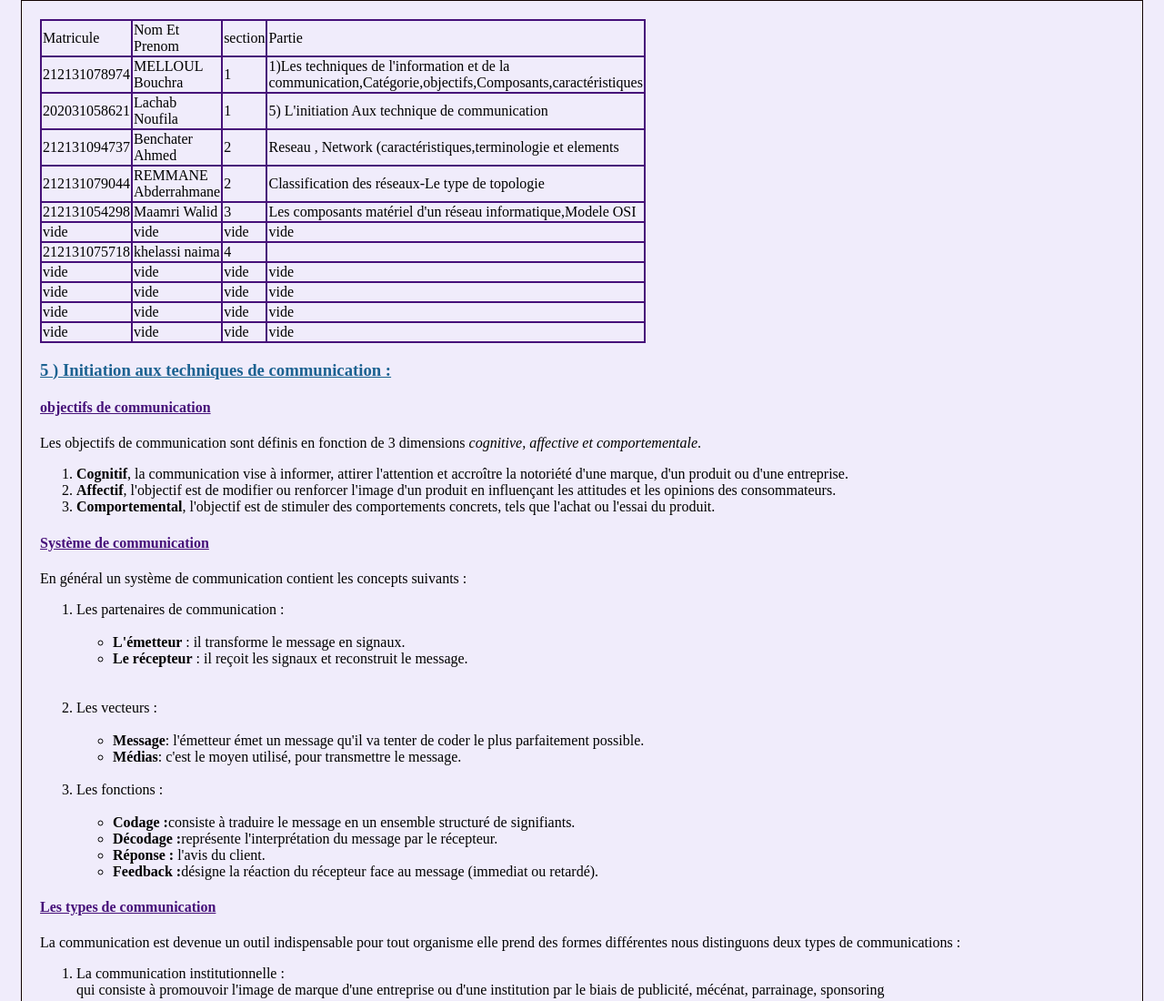
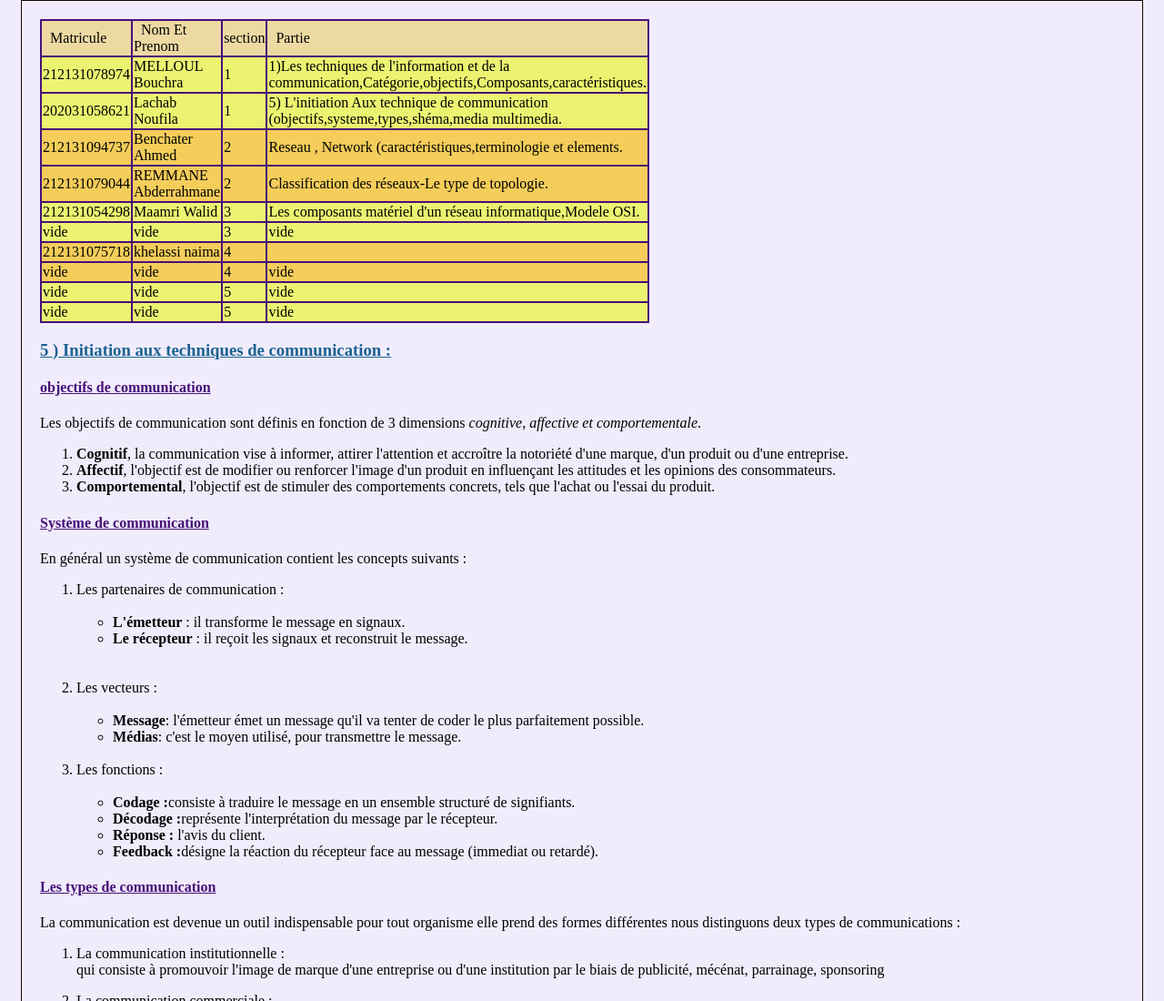
Before and after one commit to Noufila20/myproject, a plain HTML site: page index.html in a window 1280 px wide. Shown: the top 1100 px of the page at 91% size. Drawn offline with Linux system fonts and the light colour scheme.

Commit message:
add table

```diff
--- a/index.html
+++ b/index.html
@@ -38,23 +38,24 @@ Tic Activité 4
 
 <table  width="500" border="1" height="50">
     <tbody>
-<tr><td>Matricule</td><td>Nom Et Prenom</td><td>section</td><td>Partie</td></tr>
+<tr style="background-color:rgb(237, 218, 162)"><td> &nbsp; Matricule</td><td>&nbsp; Nom Et Prenom</td><td> section</td><td>&nbsp Partie</td></tr>
 
-<tr><td>212131078974</td><td>MELLOUL Bouchra </td><td>1</td><td>1)Les techniques de l'information et de la communication,Catégorie,objectifs,Composants,caractéristiques</td></tr>
-<tr><td>202031058621</td><td>Lachab Noufila</td><td>1</td><td>5) L'initiation Aux technique de communication</td></tr>
-<tr><td>212131094737</td><td>Benchater Ahmed</td><td>2</td><td>Reseau , Network (caractéristiques,terminologie et elements</td></tr>
-<tr><td>212131079044</td><td>REMMANE Abderrahmane</td><td>2</td><td>Classification des réseaux-Le type de topologie</td></tr>
-<tr><td>212131054298</td><td>Maamri  Walid </td><td>3</td><td>Les composants matériel d'un réseau informatique,Modele OSI</td></tr>
-<tr><td>vide</td><td>vide</td><td>vide</td><td>vide</td></tr>
-<tr><td>212131075718</td><td>khelassi naima</td><td>4</td><td></td></tr>
-<tr><td>vide</td><td>vide</td><td>vide</td><td>vide</td></tr>
-<tr><td>vide</td><td>vide</td><td>vide</td><td>vide</td></tr>
-<tr><td>vide</td><td>vide</td><td>vide</td><td>vide</td></tr>
-<tr><td>vide</td><td>vide</td><td>vide</td><td>vide</td></tr>
+<tr style="background-color: #ecf371;"><td>212131078974</td><td>MELLOUL Bouchra </td><td>1</td><td>1)Les techniques de l'information et de la communication,Catégorie,objectifs,Composants,caractéristiques.</td></tr>
+<tr style="background-color: #ecf371;"><td>202031058621</td><td>Lachab Noufila</td><td>1</td><td>5) L'initiation Aux technique de communication (objectifs,systeme,types,shéma,media multimedia.</td></tr>
+<tr style="background-color: rgb(244, 205, 90)"><td>212131094737</td><td>Benchater Ahmed</td><td>2</td><td>Reseau , Network (caractéristiques,terminologie et elements.</td></tr>
+<tr style="background-color: rgb(244, 205, 90)"><td>212131079044</td><td>REMMANE Abderrahmane</td><td>2</td><td>Classification des réseaux-Le type de topologie.</td></tr>
+<tr style="background-color: #ecf371;"><td>212131054298</td><td>Maamri  Walid </td><td>3</td><td>Les composants matériel d'un réseau informatique,Modele OSI.</td></tr>
+<tr style="background-color: #ecf371"><td>vide</td><td>vide</td><td>3</td><td>vide</td></tr>
+<tr style="background-color: rgb(244, 205, 90)"><td>212131075718</td><td>khelassi naima</td><td>4</td><td></td></tr>
+<tr style="background-color: rgb(244, 205, 90)"><td>vide</td><td>vide</td><td>4</td><td>vide</td></tr>
+<tr style="background-color: #ecf371;"><td>vide</td><td>vide</td><td>5</td><td>vide</td></tr>
+<tr style="background-color: #ecf371;"><td>vide</td><td>vide</td><td>5</td><td>vide</td></tr>
+
     </tbody>
+</table>
 
 
-</table>
+
 
 
 <h3>  <u> 5 ) Initiation aux techniques de communication :</u></h3>
```
